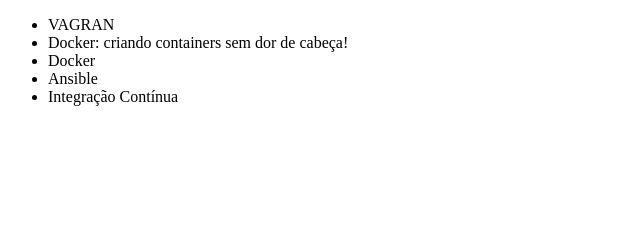
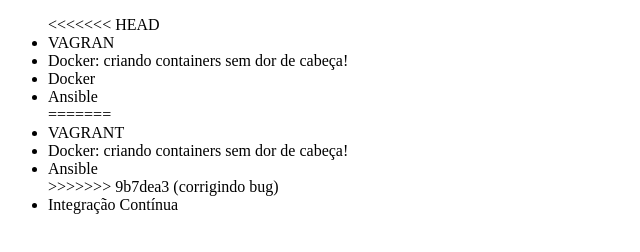
Before and after one commit to tevo33/curso-git, a plain HTML site: page tevo/index.html in a window 1280 px wide. Shown: the whole page, without its empty margins (0-640 px from the left). Drawn offline with Linux system fonts and the light colour scheme.

Commit message:
corrigindo bug

```diff
--- a/tevo/index.html
+++ b/tevo/index.html
@@ -6,10 +6,16 @@
 </head>
 <body>
     <ul>
+<<<<<<< HEAD
         <li>VAGRAN</li>
         <li>Docker: criando containers sem dor de cabeça!</li>
         <li>Docker</li>
          <li>Ansible</li>
+=======
+        <li>VAGRANT</li>
+        <li>Docker: criando containers sem dor de cabeça!</li>
+        <li>Ansible</li>
+>>>>>>> 9b7dea3 (corrigindo bug)
         <li>Integração Contínua</li>
     </ul>
 </body>
```
